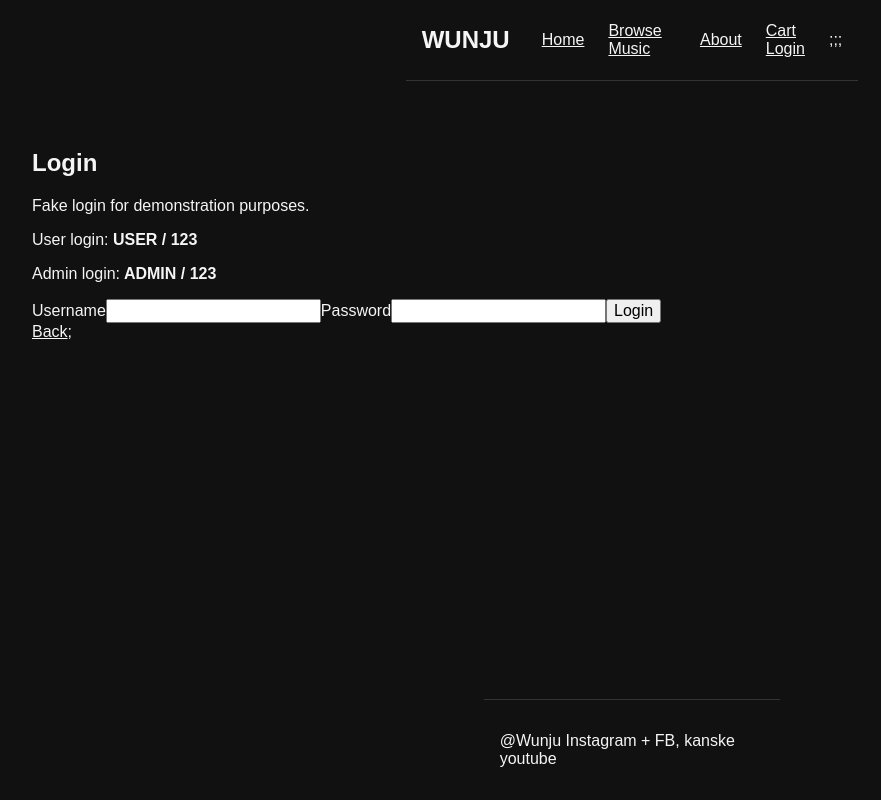
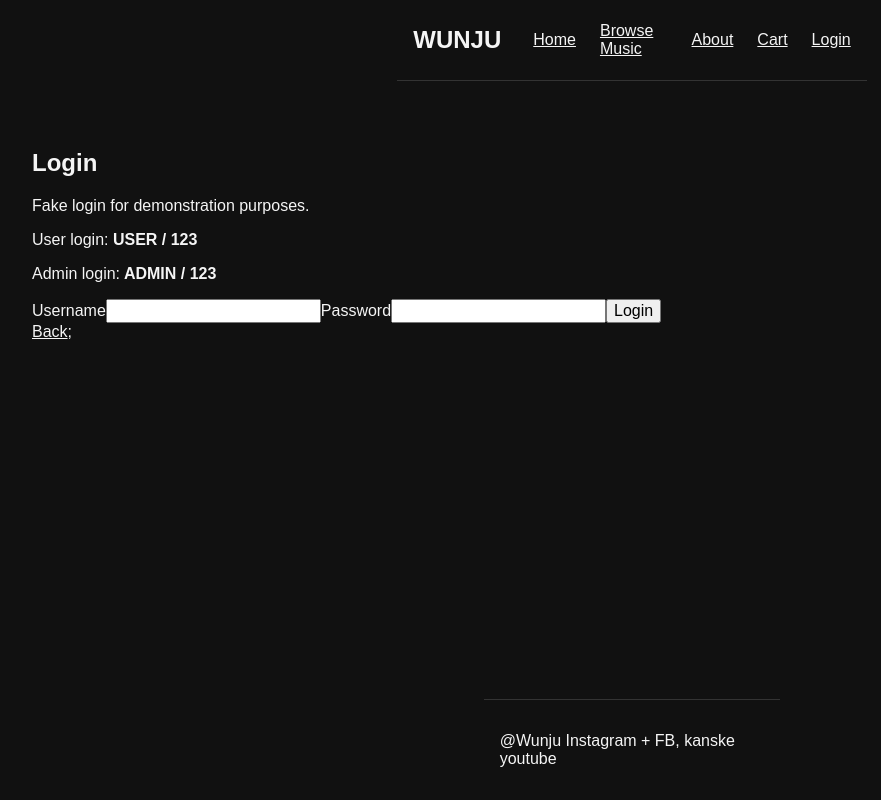
Before and after one commit to Harald-Wallin/wunjustore_deploy, a React (Vite) app in the folder client/: page /login in a window 1280 px wide. Shown: the whole page, without its empty margins (8-889 px from the left). Built offline with nearby package versions, Linux system fonts and the light colour scheme.

Commit message:
fix: some cleanup

```diff
--- a/client/src/components/Navbar.jsx
+++ b/client/src/components/Navbar.jsx
@@ -27,16 +27,17 @@ function Navbar(){
 
                 {/*Visitor...*/}
                 {!currentUser && (
-                    <div>
+                    <>
                         <li><NavLink to="/cart">Cart</NavLink></li>
 
                         <li><NavLink to="/login">Login</NavLink></li>
-                    </div>
-                )};
+                    </>
+                )}
 
                 {/*Customer.. */}
                 {currentUser?.role === "customer" && (
-                    <div>
+                    <>{/*"< fraktioner(?) för att inte påverka css-parent" */}
+
                         <li><NavLink to="/cart">Cart</NavLink></li>
 
                         <li><NavLink to="/account/profile">My account</NavLink></li>
@@ -44,12 +45,12 @@ function Navbar(){
                         <li><span className="navbar-userstate">User</span></li>
 
                         <li><button type= "button" onClick={handleLogout}>Logout</button></li>
-                    </div>
-                )};
+                    </>
+                )}
 
                 {/*Admin.. */}
                 {currentUser?.role === "admin" &&(
-                    <div>
+                    <>
                         <li><NavLink to="/admin/albums">Manage Albums</NavLink></li>
 
                         <li><NavLink to="/admin/orders">ORders</NavLink></li>
@@ -57,8 +58,8 @@ function Navbar(){
                         <li><span className="navbar-userstate">Admin</span></li>
 
                         <li><button type= "button" onClick={handleLogout}>Logout</button></li>
-                    </div>
-                )};
+                    </>
+                )}
 
 
             </ul>
```
